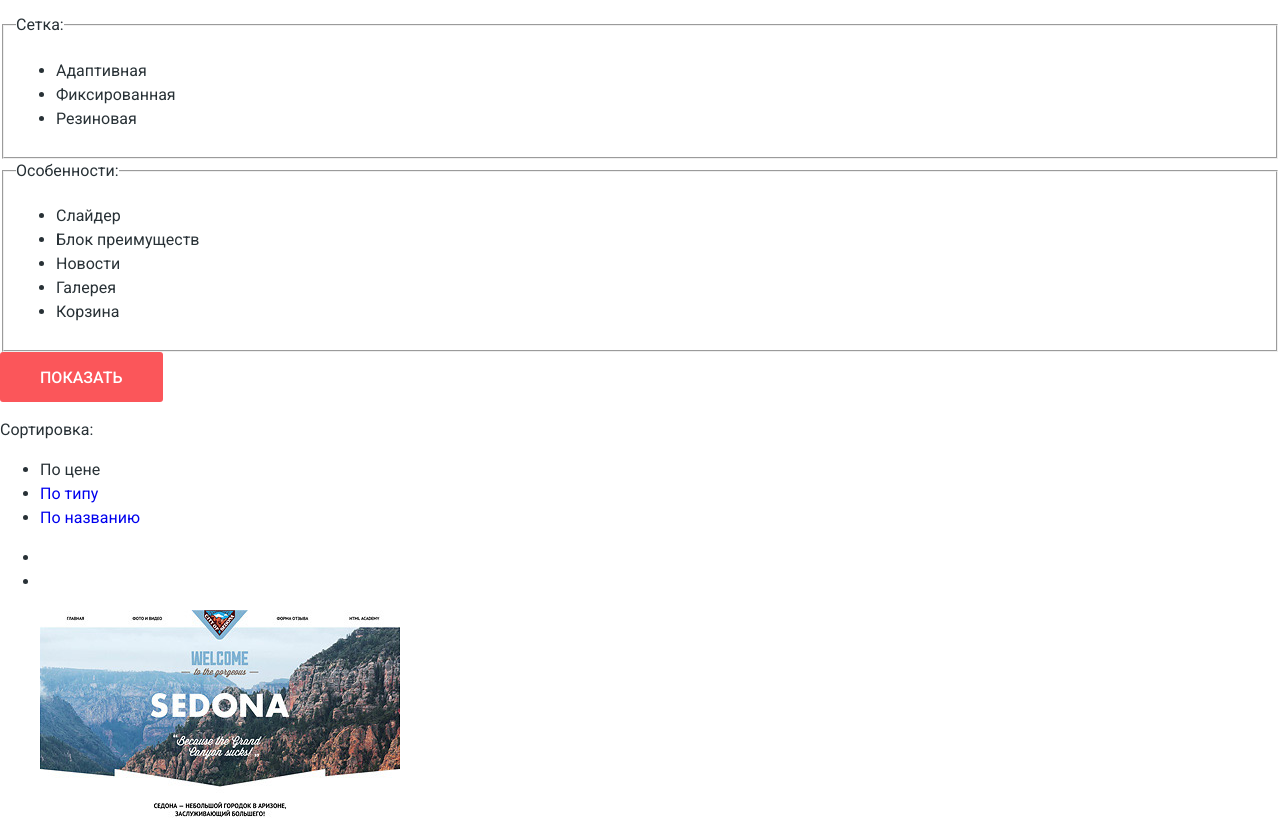
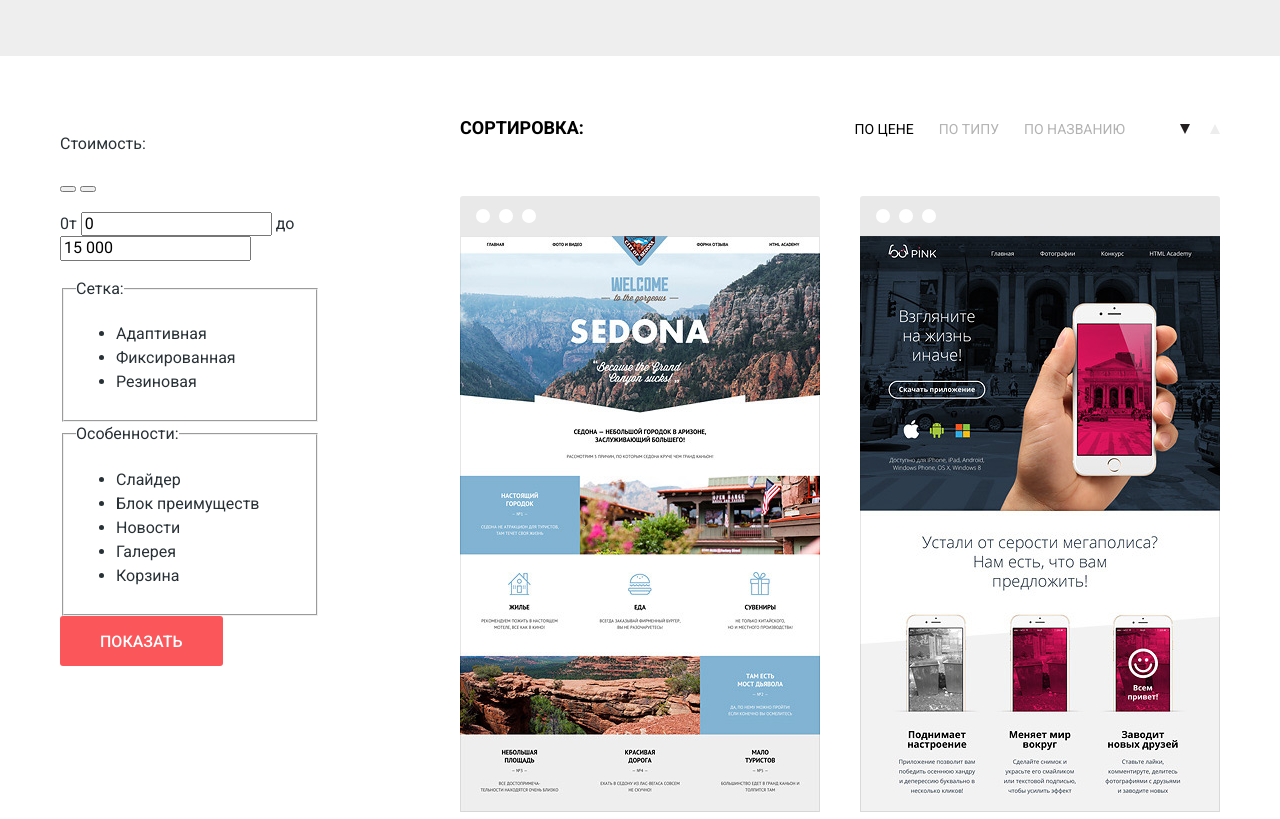
Before and after one commit to TalaViazenkina/279501-nerds, a plain HTML site: page catalog.html in a window 1280 px wide. Shown: the part 289-1108 px from the top of the page. Drawn offline with Linux system fonts and the light colour scheme.

Commit message:
Сетка и стилизация карточек каталога

```diff
--- a/catalog.html
+++ b/catalog.html
@@ -33,6 +33,7 @@
 
   <main>
     <h1 class="main-title">Магазин готовых шаблонов</h1>
+    <div class="container inner-columns">
       <section class="filters">
         <h2 class="visually-hidden">Фильтр шаблонов</h2>
         <form class="filters-form" action="https://echo.htmlacademy.ru" method="get">
@@ -136,7 +137,7 @@
               <h3 class="product-item-title">
                 <a href="#">Sedona</a>
               </h3>
-              <p class="product-item-description">Информационный сайт для туристов</p>
+              <p class="product-item-description">Информационный сайт для&nbsp;туристов</p>
               <a class="button product-item-button" href="#">9 900 руб.</a>
             </div>
           </li>
@@ -160,7 +161,7 @@
               <h3 class="product-item-title">
                 <a href="#">Barbershop</a>
               </h3>
-              <p class="product-item-description">Сайт салона красоты. Для мужчин, да.</p>
+              <p class="product-item-description">Сайт салона красоты. Для&nbsp;мужчин, да.</p>
               <a class="button product-item-button" href="#">9 900 руб.</a>
             </div>
           </li>
@@ -172,7 +173,7 @@
               <h3 class="product-item-title">
                 <a href="#">Mishka</a>
               </h3>
-              <p class="product-item-description">Интернет-магазин вязаных игрушек</p>
+              <p class="product-item-description">Интернет-магазин вязаных&nbsp;игрушек</p>
               <a class="button product-item-button" href="#">9 900 руб.</a>
             </div>
           </li>
@@ -217,6 +218,7 @@
           </li>
         </ul>
       </section>
+    </div>
   </main>
 
   <footer class="main-footer">
--- a/css/style.css
+++ b/css/style.css
@@ -440,6 +440,7 @@ img {
   justify-content: flex-start;
   margin: 0;
   padding: 0;
+
   list-style: none;
 }
 
@@ -453,6 +454,7 @@ img {
 
 .fact-item span:first-child {
   order: 1;
+
   line-height: 18px;
 }
 
@@ -500,6 +502,278 @@ img {
 
 .partners-list a:active {
   opacity: 0.1;
+}
+
+/* Каталог */
+
+.main-title {
+  margin: 0;
+  padding: 75px 20px 100px;
+
+  font-weight: 500;
+  font-size: 55px;
+  line-height: 55px;
+  text-align: center;
+  color: #000000;
+
+  background-color: #eeeeee;
+}
+
+.inner-columns {
+  display: flex;
+  justify-content: space-between;
+  padding-top: 60px;
+}
+
+/* Фильтры */
+
+.filters {
+  width: 260px;
+  padding-right: 40px;
+}
+
+/* Сортировка */
+
+.products {
+  width: 800px;
+}
+
+.products-sorting {
+  display: flex;
+  justify-content: flex-end;
+  align-items: baseline;
+  margin-bottom: 55px;
+  padding-left: 40px;
+}
+
+
+.products-sorting p {
+  margin: 0;
+
+  font-weight: 700;
+  font-size: 18px;
+  line-height: 18px;
+  color: #000000;
+  text-transform: uppercase;
+}
+
+.sorting-type {
+  display: flex;
+  margin: 0 10px 0 auto;
+  padding: 0;
+
+  list-style: none;
+}
+
+.sorting-type li {
+  margin-right: 25px;
+}
+
+.sorting-type a {
+  font-size: 14px;
+  line-height: 18px;
+  color: rgba(0, 0, 0, 0.3);
+  text-transform: uppercase;
+}
+
+.sorting-type a:hover,
+.sorting-type a:focus {
+  color: rgba(0, 0, 0, 0.6);
+
+  outline: none;
+}
+
+.sorting-type a:active {
+  color: rgb(0, 0, 0);
+}
+
+.sorting-type .sorting-current,
+.sorting-type .sorting-current:hover,
+.sorting-type .sorting-current:active {
+  color: rgb(0, 0, 0);
+}
+
+.sorting-direction {
+  display: flex;
+  justify-content: flex-end;
+  margin: 0;
+  padding: 0;
+
+  list-style: none;
+}
+
+.sorting-direction li {
+  padding-left: 12px;
+}
+
+.sorting-direction a {
+  position: relative;
+
+  display: block;
+  width: 18px;
+  height: 18px;
+}
+
+.sorting-direction a::after {
+  content: "";
+  position: absolute;
+  right: 0;
+  bottom: 0;
+
+  width: 0;
+  height: 0;
+
+  border-right: 5px solid transparent;
+  border-bottom: 10px solid #ededed;
+  border-left: 5px solid transparent;
+}
+
+.sorting-direction-down::after {
+  transform: rotate(180deg);
+}
+
+.sorting-direction a:focus {
+  outline: none;
+}
+
+.sorting-direction a:hover::after,
+.sorting-direction a:focus::after {
+  border-bottom-color: #a6a6a6;
+}
+
+.sorting-direction a:active::after {
+  border-bottom-color: #231f20;
+}
+
+.sorting-direction .sorting-current::after,
+.sorting-direction .sorting-current:hover::after,
+.sorting-direction .sorting-current:active::after {
+  border-bottom-color: #231f20;
+}
+
+
+
+
+/* Шаблоны - каталог */
+
+.products-list {
+  display: flex;
+  flex-wrap: wrap;
+  justify-content: flex-end;
+  margin: 0;
+  padding: 0;
+
+  list-style: none;
+}
+
+.product-item {
+  position: relative;
+
+  width: 360px;
+  margin-bottom: 33px;
+  margin-left: 40px;
+  padding-top: 40px;
+
+  background-color: #e9e9e9;
+  border-radius: 3px;
+}
+
+.product-item::before,
+.product-item::after {
+  content: "";
+  position: absolute;
+  top: 13px;
+  left: 39px;
+
+  width: 14px;
+  height: 14px;
+
+  background-color: #ffffff;
+  border-radius: 50%;
+}
+
+.product-item::after {
+  left: 62px;
+}
+
+.product-item:hover {
+  background-color: #4d4d4d;
+  box-shadow: 0 6px 15px 0 rgba(0, 1, 1, 0.25);
+}
+
+.product-item-image {
+  margin: 0;
+
+  font-size: 0;
+  line-height: 0;
+}
+
+.product-item-image::before {
+  content: "";
+  position: absolute;
+  top: 13px;
+  left: 16px;
+
+  width: 14px;
+  height: 14px;
+
+  background-color: #ffffff;
+  border-radius: 50%;
+}
+
+.product-item-image::after {
+  content: "";
+  position: absolute;
+  top: 40px;
+  right: 0;
+  bottom: 0;
+  left: 0;
+
+  box-shadow: inset 0 0 0 1px rgba(0, 1, 1, 0.1);
+}
+
+.product-item-wrapper {
+  position: absolute;
+  bottom: 0;
+  left: 0;
+
+  display: none;
+  box-sizing: border-box;
+  width: 100%;
+  padding: 25px 65px 43px;
+
+  text-align: center;
+
+  background-color: #eeeeee;
+}
+
+.product-item:hover .product-item-wrapper {
+  display: block;
+}
+
+.product-item-title {
+  margin: 0 0 12px;
+
+  font-weight: 700;
+  font-size: 18px;
+  line-height: 30px;
+  text-transform: uppercase;
+}
+
+.product-item-title a {
+  color: #000000;
+}
+
+.product-item-description {
+  margin: 0 0 30px 0;
+
+  line-height: 18px;
+  color: #666666;
+}
+
+.product-item-button {
+  padding-right: 60px;
+  padding-left: 60px;
 }
 
 /* Футер */
@@ -563,13 +837,12 @@ img {
   justify-content: flex-start;
   margin: 0 20px 0 0;
   padding: 0;
+
   list-style: none;
-
 }
 
 .footer-social li {
   margin-right: 13px;
-
 }
 
 .footer-social li:last-child {
@@ -582,8 +855,9 @@ img {
   align-items: center;
   width: 79px;
   height: 79px;
-  border-radius: 50%;
-  background-color: #e1e1e1
+
+  background-color: #e1e1e1;
+  border-radius: 50%;;
 }
 
 .social-button:hover,
@@ -603,30 +877,34 @@ img {
 
 .footer-proposal {
   padding-left: 120px;
+
   line-height: 22px;
   color: #444444;
 }
 
 .footer-proposal b {
   display: block;
+  margin-bottom: 3px;
+
   font-weight: 700;
   font-size: 36px;
   line-height: 36px;
   color: #000000;
-  margin-bottom: 3px;
 }
 
 /* Форма обратной связи  */
 
 .modal-feedback {
-  display: none;
   position: fixed;
   top: 50%;
   left: 50%;
+
+  display: none;
   width: 760px;
   padding: 65px 100px 75px;
+
   background-color: #ffffff;
-  box-shadow: 0px 20px 40px 0 rgba(0, 1, 1, 0.75);
+  box-shadow: 0 20px 40px 0 rgba(0, 1, 1, 0.75);
   transform: translateX(-50%) translateY(-50%);
 }
 
@@ -635,8 +913,8 @@ img {
 }
 
 .feedback-title {
+  margin: 0 0 35px 0;
 
-  margin: 0 0 35px 0;
   font-weight: 500;
   font-size: 45px;
   line-height: 45px;
@@ -647,9 +925,10 @@ img {
   display: flex;
   flex-wrap: wrap;
   justify-content: space-between;
+
+  font-weight: 400;
   font-size: 16px;
   line-height: 18px;
-  font-weight: 400;
 }
 
 .feedback-form-field {
@@ -664,20 +943,23 @@ img {
 
 .feedback-form label {
   display: block;
+  margin-bottom: 10px;
+
   font-weight: 700;
   color: #000000;
-  margin-bottom: 10px;
 }
 
 .feedback-form input {
   box-sizing: border-box;
   width: 100%;
+  height: 50px;
+  padding: 14px 12px;
+
   font: inherit;
   color: #444444;
-  padding: 14px 12px;
-  height: 50px;
+
+  border: 2px solid #d7dcde;
   border-radius: 3px;
-  border: 2px solid #d7dcde;
 }
 
 .feedback-form input:hover {
@@ -692,12 +974,14 @@ img {
 .feedback-form textarea {
   box-sizing: border-box;
   width: 100%;
+  height: 118px;
+  padding: 14px 12px;
+
   font: inherit;
   color: #444444;
-  padding: 14px 12px;
-  height: 118px;
+
+  border: 2px solid #d7dcde;
   border-radius: 3px;
-  border: 2px solid #d7dcde;
 }
 
 .feedback-form textarea:hover {
@@ -712,6 +996,7 @@ img {
 .feedback-form input:invalid,
 .feedback-field-invalid {
   color: #e74246;
+
   border-color: #e74246;
 }
 
@@ -738,9 +1023,12 @@ img {
   position: absolute;
   top: 58px;
   right: 78px;
+
   width: 50px;
   height: 50px;
+
   font-size: 0;
+
   background-color: transparent;
   border: none;
   outline: none;
@@ -749,13 +1037,15 @@ img {
 
 .modal-close::before,
 .modal-close::after {
+  content: "";
   position: absolute;
   top: 11px;
   left: 21px;
-  content: "";
+
   display: block;
   width: 5px;
   height: 27px;
+
   background-color: #fecccd;
   transform: rotate(45deg);
 }
@@ -775,5 +1065,4 @@ img {
 .modal-close:active::before,
 .modal-close:active::after {
   background-color: #ffeeee;
-
 }
```
Lines whose indentation alone changed are shown as unchanged.
